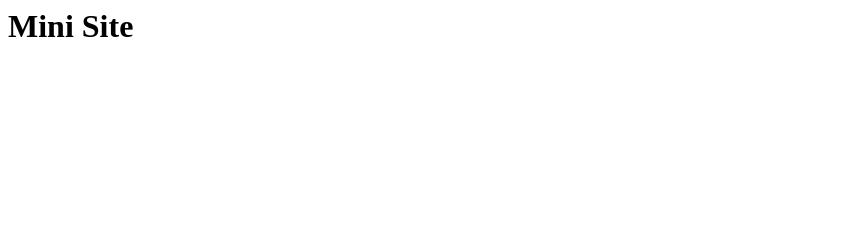
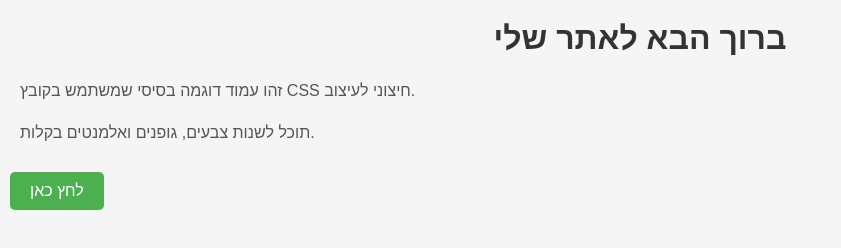
Before and after one commit to roeebronfeld/Mini-Site, a plain HTML site: page index.html in a window 1280 px wide. Shown: the whole page, without its empty margins (0-841 px from the left). Drawn offline with Linux system fonts and the light colour scheme.

Commit message:
second commit- mini-site-style

```diff
--- a/index.html
+++ b/index.html
@@ -1 +1,17 @@
-<h1>Mini Site</h1>
+<!DOCTYPE html>
+<html lang="he">
+<head>
+  <meta charset="UTF-8">
+  <title>דוגמת עמוד</title>
+  <link rel="stylesheet" href="style.css"> <!-- חיבור לקובץ ה-CSS -->
+</head>
+<body>
+
+  <h1>ברוך הבא לאתר שלי</h1>
+  <p>זהו עמוד דוגמה בסיסי שמשתמש בקובץ CSS חיצוני לעיצוב.</p>
+  <p>תוכל לשנות צבעים, גופנים ואלמנטים בקלות.</p>
+
+  <button>לחץ כאן</button>
+
+</body>
+</html>
--- /dev/null
+++ b/style.css
@@ -0,0 +1,37 @@
+/* עיצוב כללי לדף */
+body {
+  font-family: Arial, sans-serif;
+  background-color: #f5f5f5;
+  margin: 0;
+  padding: 0;
+}
+
+/* כותרת ראשית */
+h1 {
+  color: #333;
+  text-align: center;
+  margin-top: 20px;
+}
+
+/* פסקאות */
+p {
+  color: #555;
+  line-height: 1.6;
+  padding: 0 20px;
+}
+
+/* כפתור */
+button {
+  background-color: #4CAF50;
+  color: white;
+  border: none;
+  padding: 10px 20px;
+  margin: 10px;
+  cursor: pointer;
+  border-radius: 5px;
+  font-size: 16px;
+}
+
+button:hover {
+  background-color: #45a049;
+}
```
